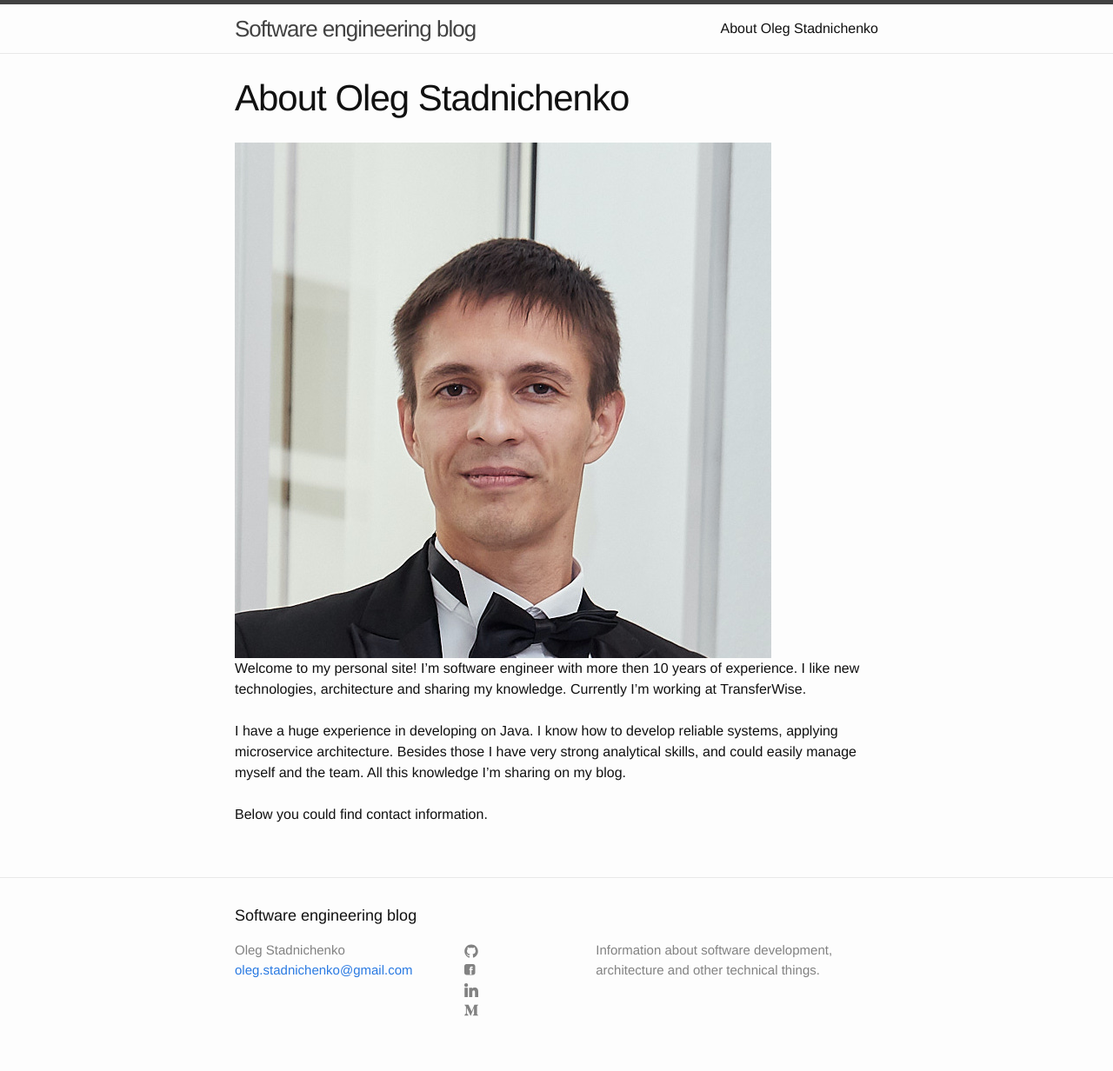
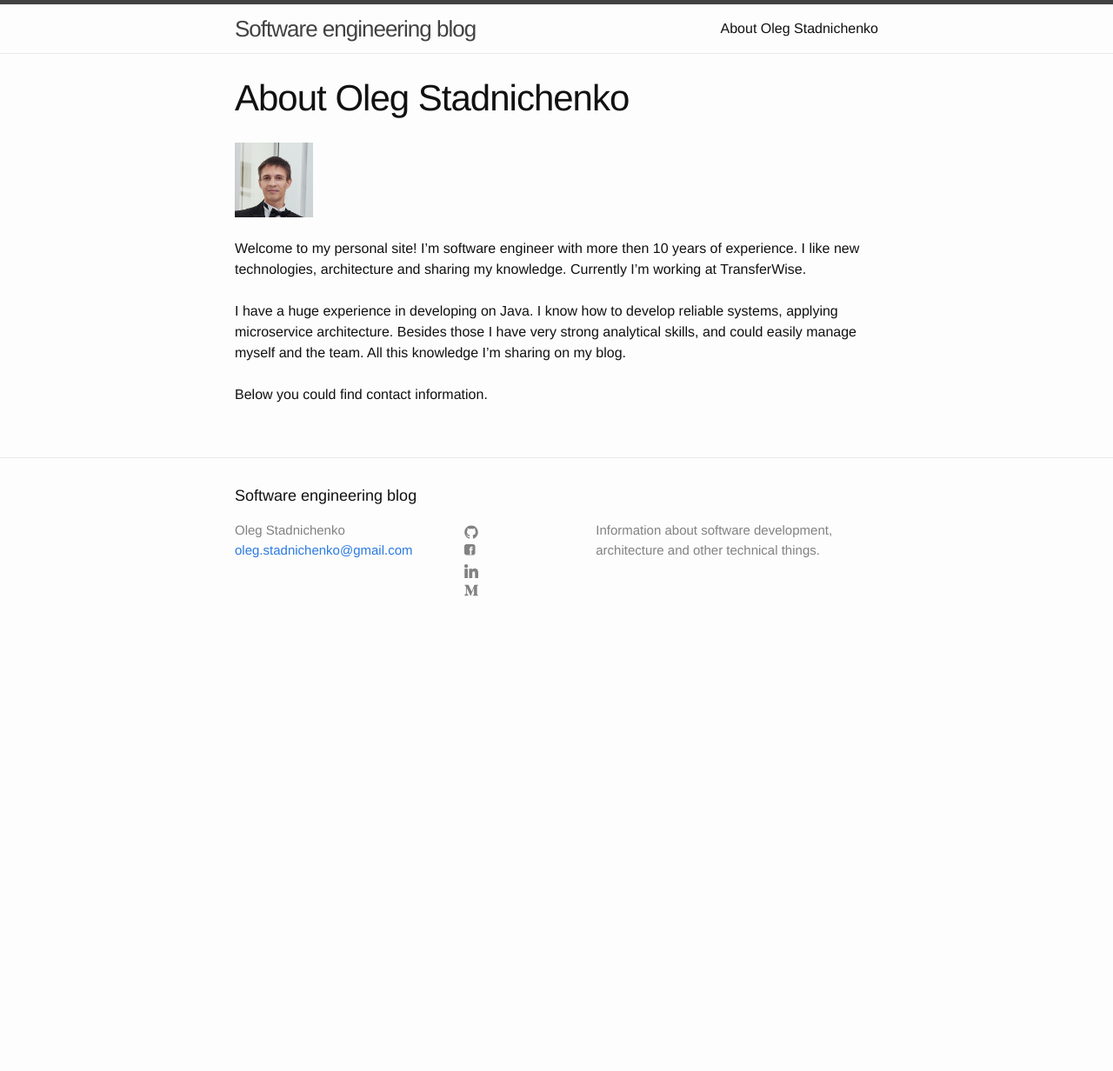
Before and after one commit to oleg-sta/site, a Jekyll site: the page built from about.md, in a window 1280 px wide. Shown: the whole page at 87% size. Built offline with Jekyll 4.4.1, drawn with Linux system fonts in a browser that asks for light colours; after the commit the page ends 900 px from its top, so only the background shows below that.

Commit message:
Added photo

```diff
--- a/about.md
+++ b/about.md
@@ -4,7 +4,7 @@ title: About Oleg Stadnichenko
 permalink: /about/
 ---
 
-![my photo]({{ site.url }}/assets/my_photo.jpg#right =100x100)<br/>
+![my_photo]({{ site.url }}/assets/my_photo.jpg#right)<br/>
 Welcome to my personal site! I'm software engineer with more then 10 years of experience. I like new technologies, architecture and sharing my knowledge.
 Currently I'm working at TransferWise.<br/>
 <br/>
--- a/css/main.scss
+++ b/css/main.scss
@@ -39,7 +39,10 @@ $on-laptop:        800px;
   }
 }
 
-
+img[alt="my_photo"] {
+  max-width:  90px;
+  display: block;
+}
 
 // Import partials from `sass_dir` (defaults to `_sass`)
 @import
```
